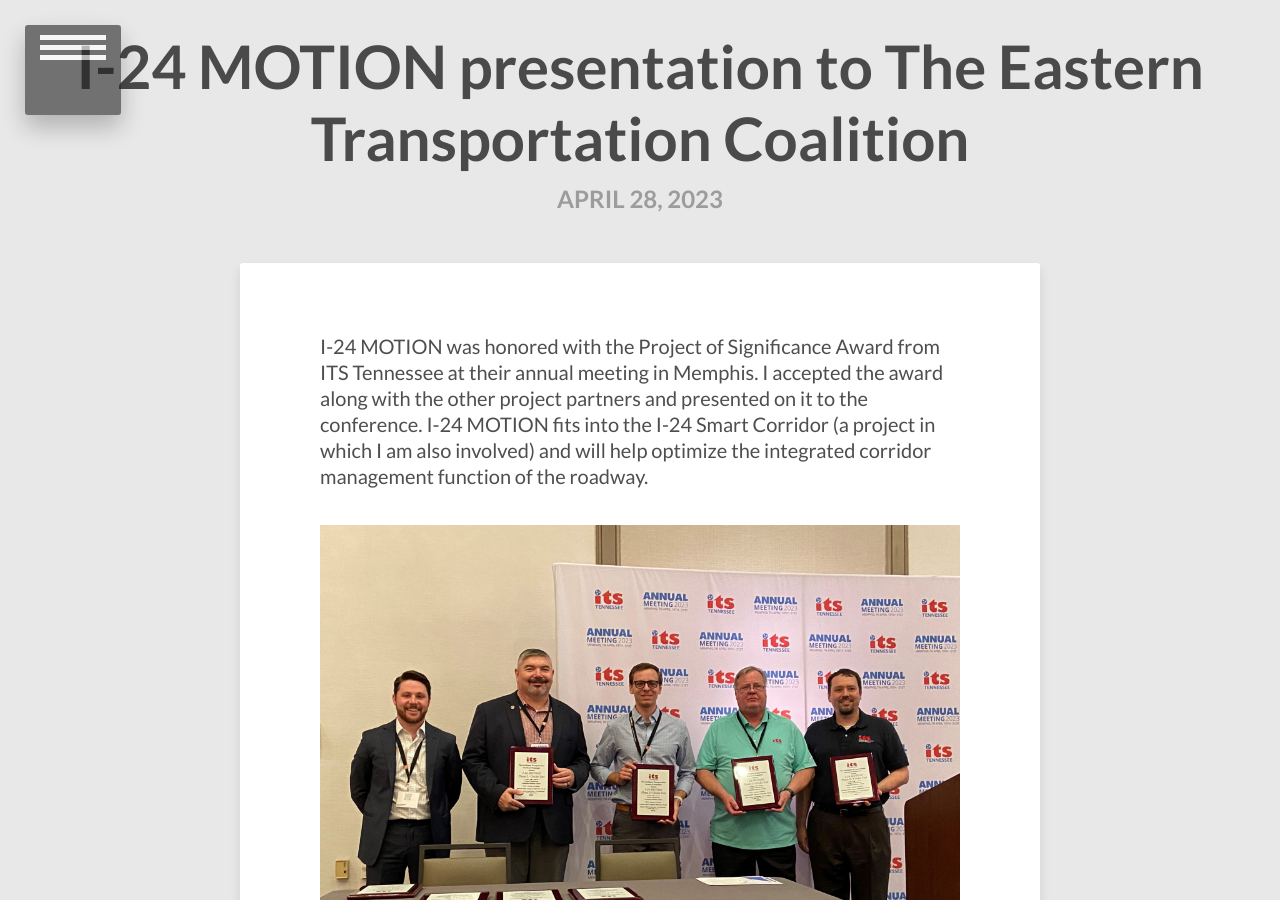
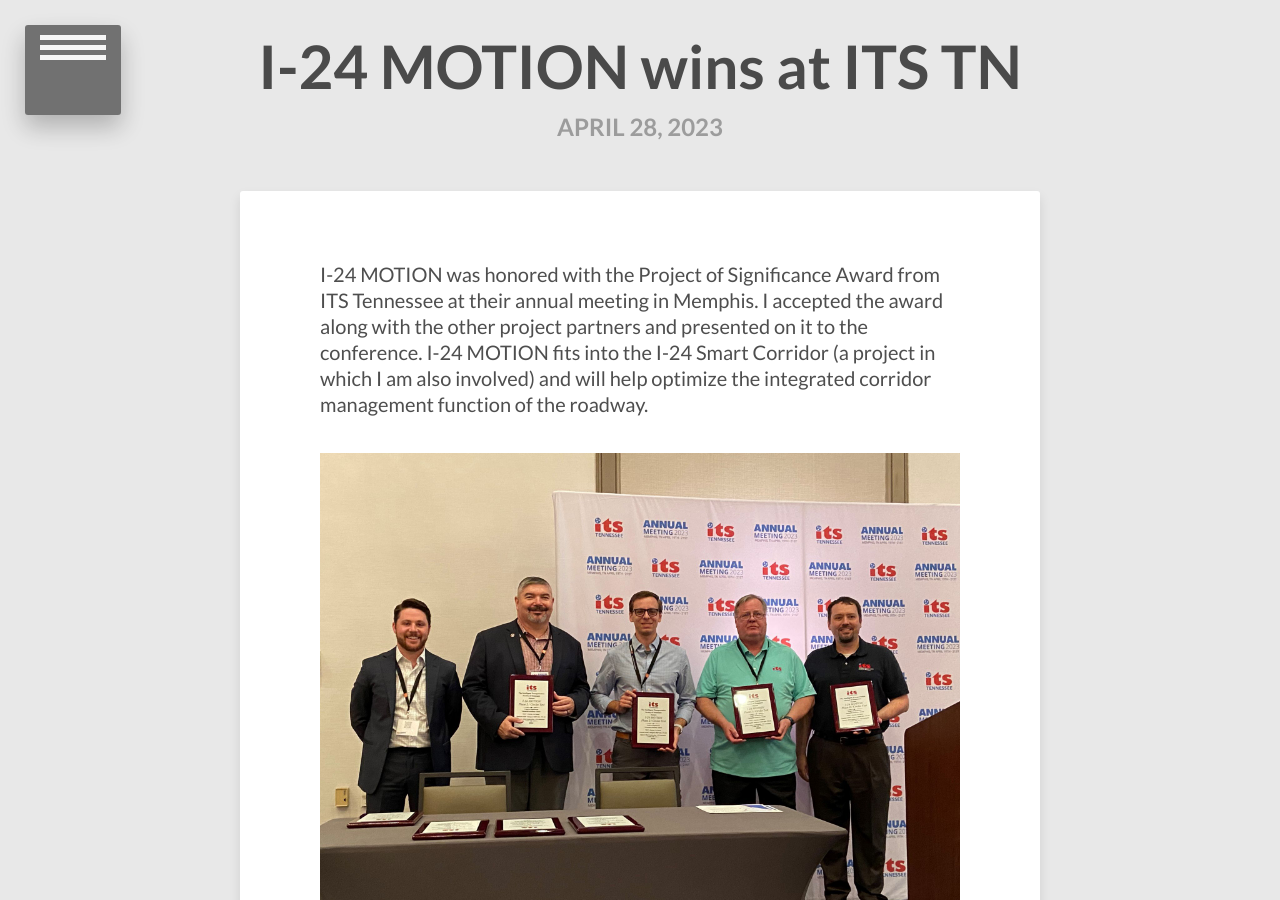
Before and after one commit to barbourww/barbourww.github.io, a Jekyll site: the page built from _posts/2023-04-21-ITSTN-award-presentation.md, in a window 1280 px wide and 900 px high. Built offline with Jekyll 4.4.1, drawn with Linux system fonts in a browser that asks for light colours; nearby versions of some CDN libraries.

Commit message:
Update 2023-04-21-ITSTN-award-presentation.md

```diff
--- a/_posts/2023-04-21-ITSTN-award-presentation.md
+++ b/_posts/2023-04-21-ITSTN-award-presentation.md
@@ -1,6 +1,6 @@
 ---
 layout: post
-title: "I-24 MOTION presentation to The Eastern Transportation Coalition"
+title: "I-24 MOTION wins at ITS TN"
 date: 2023-04-28
 tags: [presentation, project]
 comments: false
```
